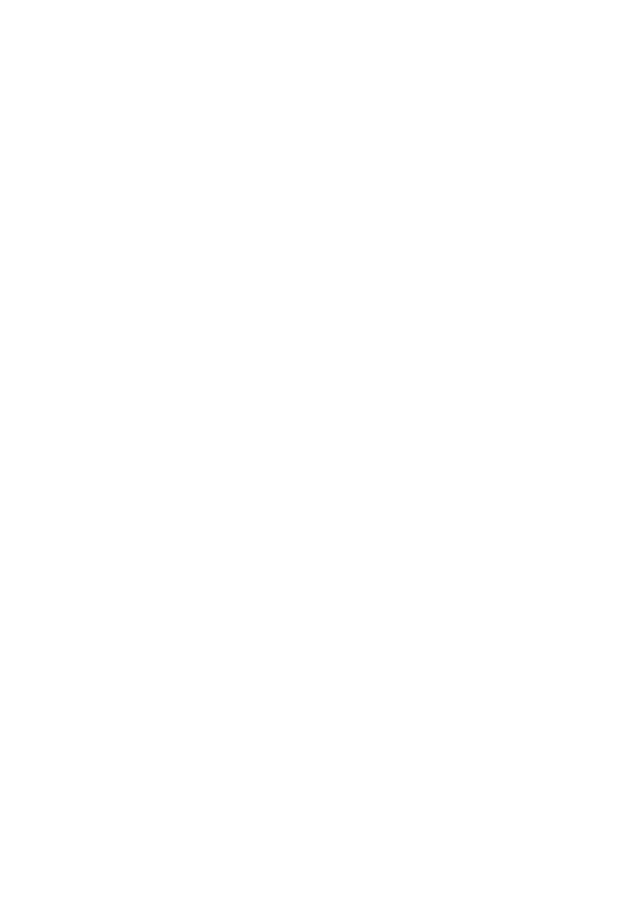
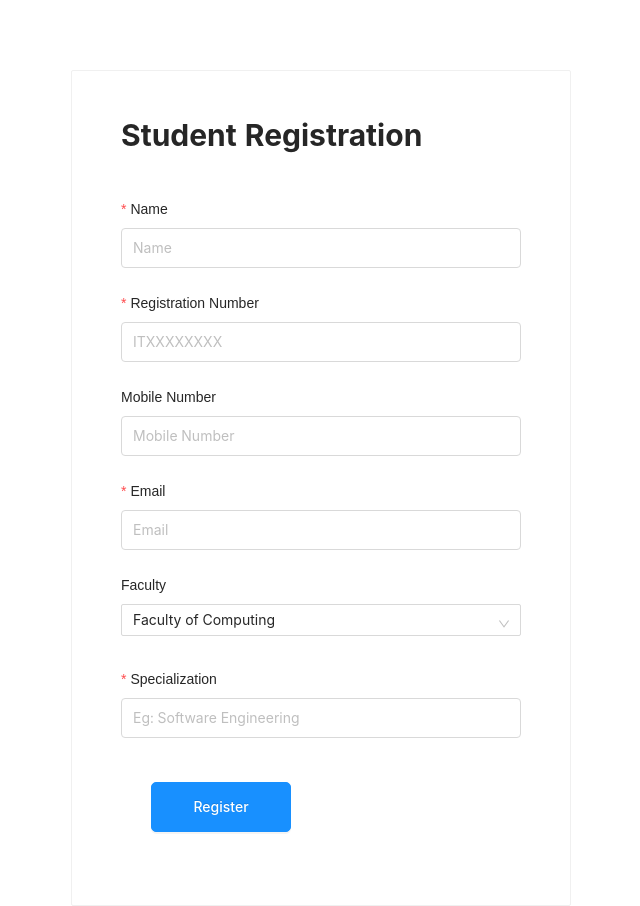
Before and after one commit to kelum99/af-project, a React (Vite) app in the folder af-project-fe/: page /studentregistration in a window 1280 px wide. Before the commit this address had no page. Shown: the whole page, without its empty margins (319-959 px from the left). Before the commit the page ends 800 px from the top, so only its background shows below. Built offline with nearby package versions, Linux system fonts and the light colour scheme.

Commit message:
Changes in main router

```diff
--- a/af-project-fe/src/MainRouter.jsx
+++ b/af-project-fe/src/MainRouter.jsx
@@ -8,6 +8,7 @@ import TopicEvaluation from './pages/staff/topicEvaluation';
 import MarkingSchema from './pages/Admin/markingSchema';
 import StaffManagement from './pages/Admin/staffManagment';
 import Resources from './pages/Admin/Resources';
+import Registration from './pages/Student/Registration';
 const MainRouter = () => {
   return (
     <>
@@ -20,6 +21,7 @@ const MainRouter = () => {
         <Route path="/markingschema" element={<MarkingSchema />} />
         <Route path="/staffmanagement" element={<StaffManagement />} />
         <Route path="/resources" element={<Resources />} />
+        <Route path="/studentregistration" element={<Registration />} />
       </Routes>
     </>
   );
```
